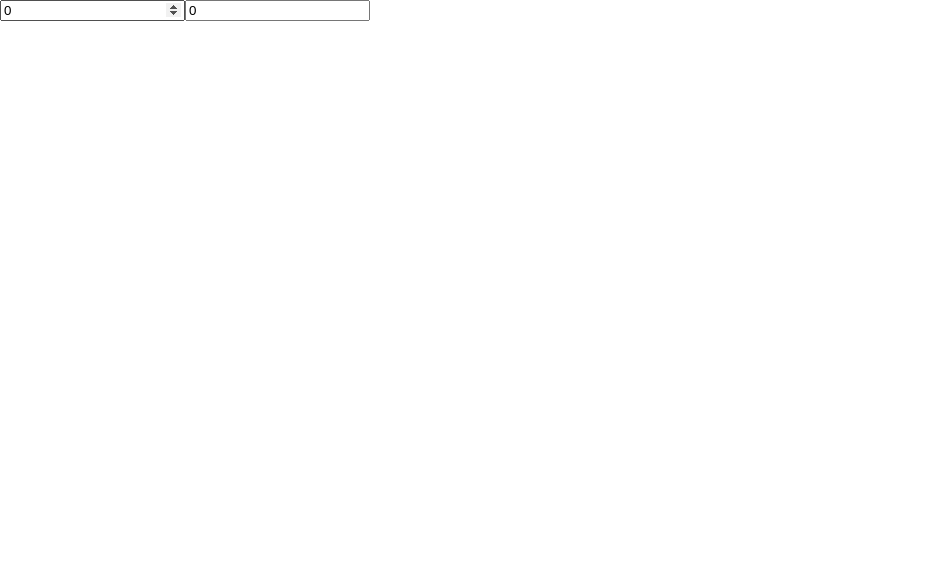
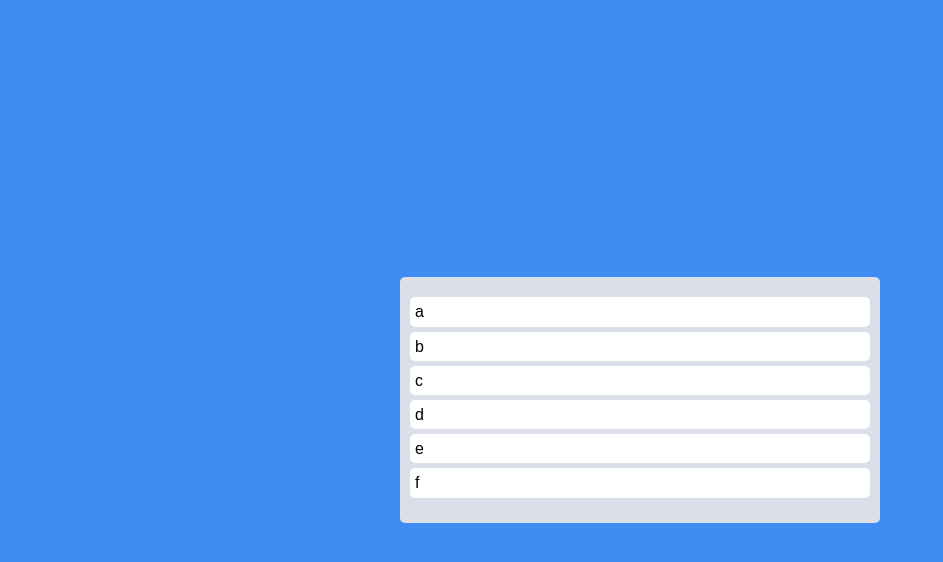
Before and after one commit to moonshadow95/react-masterclass, a React (Create React App) app: page / in a window 1280 px wide. Shown: the top 562 px of the page, without its empty margins (0-943 px from the left). Built offline with nearby package versions, Linux system fonts and the light colour scheme.

Commit message:
Drag and Drop - Beautiful-dnd

```diff
--- a/package.json
+++ b/package.json
@@ -9,6 +9,7 @@
     "apexcharts": "^3.33.1",
     "react": "^17.0.2",
     "react-apexcharts": "^1.3.9",
+    "react-beautiful-dnd": "^13.1.0",
     "react-dom": "^17.0.2",
     "react-helmet-async": "^1.2.2",
     "react-hook-form": "^7.27.1",
@@ -45,6 +46,7 @@
   },
   "devDependencies": {
     "@types/node": "^17.0.18",
+    "@types/react-beautiful-dnd": "^13.1.2",
     "@types/react-dom": "^17.0.11",
     "@types/react-helmet": "^6.1.5",
     "@types/styled-components": "^5.1.22",
--- a/src/App.tsx
+++ b/src/App.tsx
@@ -1,90 +1,76 @@
-import React, {useState} from 'react';
-import {createGlobalStyle} from "styled-components";
+import React from 'react';
+import {DragDropContext, Draggable, Droppable, DropResult} from "react-beautiful-dnd";
+import styled from "styled-components";
 import {useRecoilState, useRecoilValue} from "recoil";
-import {hourSelector, minuteState} from "./atoms";
+import {toDoState} from "./atoms";
 
-const GlobalStyle = createGlobalStyle`
-  @import url('https://fonts.googleapis.com/css2?family=Noto+Sans+KR:wght@500;700&family=Noto+Sans:wght@700&display=swap');
+const Wrapper = styled.div`
+  display: flex;
+  max-width: 480px;
+  width: 100%;
+  margin: 0 auto;
+  justify-content: center;
+  align-items: center;
+  height: 100vh;
+`
 
-  html, body, div, span, applet, object, iframe,
-  h1, h2, h3, h4, h5, h6, p, blockquote, pre,
-  a, abbr, acronym, address, big, cite, code,
-  del, dfn, em, img, ins, kbd, q, s, samp,
-  small, strike, strong, sub, sup, tt, var,
-  b, u, i, center,
-  dl, dt, dd, ol, ul, li,
-  fieldset, form, label, legend,
-  table, caption, tbody, tfoot, thead, tr, th, td,
-  article, aside, canvas, details, embed,
-  figure, figcaption, footer, header, hgroup,
-  menu, nav, output, ruby, section, summary,
-  time, mark, audio, video {
-    margin: 0;
-    padding: 0;
-    border: 0;
-    font-size: 100%;
-    font: inherit;
-    vertical-align: baseline;
-  }
+const Boards = styled.div`
+  display: grid;
+  width: 100%;
+`
 
-  /* HTML5 display-role reset for older browsers */
-  article, aside, details, figcaption, figure,
-  footer, header, hgroup, menu, nav, section {
-    display: block;
-  }
+const Board = styled.div`
+  padding: 20px 10px;
+  border-radius: 5px;
+  background-color: ${props => props.theme.boardColor};
+`
 
-  body {
-    line-height: 1;
-    font-family: 'Noto Sans KR', sans-serif;
-
-    ol, ul {
-      list-style: none;
-    }
-
-    blockquote, q {
-      quotes: none;
-    }
-
-    blockquote:before, blockquote:after,
-    q:before, q:after {
-      content: '';
-      content: none;
-    }
-
-    * {
-      box-sizing: border-box;
-    }
-
-    table {
-      border-collapse: collapse;
-      border-spacing: 0;
-    }
-
-    a {
-      text-decoration: none;
-      color: inherit;
-    }
-  }
+const Card = styled.div`
+  background-color: ${props => props.theme.cardColor};
+  padding: 5px;
+  border-radius: 5px;
+  margin-bottom: 5px;
 `
 
 function App() {
-    const [minutes, setMinutes] = useRecoilState(minuteState)
-    const [hours, setHours] = useRecoilState(hourSelector)
-    const onMinutesChange = (event: React.FormEvent<HTMLInputElement>) => {
-        setMinutes(+event.currentTarget.value)
-    }
-    const onHoursChange = (event: React.FormEvent<HTMLInputElement>) => {
-        setHours(+event.currentTarget.value)
+    const [toDos, setToDos] = useRecoilState(toDoState)
+    // destination 목적지, source 움직인 아이템
+    // source를 삭제하고 destination 위치에 넣는다.
+    const onDragEnd = ({draggableId, destination, source}: DropResult) => {
+        if (!destination) return
+        setToDos(oldToDos => {
+                const toDosCopy = [...oldToDos]
+                // 1) Delete item on source.index
+                toDosCopy.splice(source.index, 1)
+                // 2) Put it back on the destination.index
+                toDosCopy.splice(destination?.index, 0, draggableId)
+                return toDosCopy
+            }
+        )
     }
     return (
         <>
-            <GlobalStyle/>
-            <div>
-                <input type="number" placeholder="Minutes" onChange={onMinutesChange} value={minutes}/>
-                <input type="number" placeholder="Hours" onChange={onHoursChange} value={hours}/>
-            </div>
+            <DragDropContext onDragEnd={onDragEnd}>
+                <Wrapper>
+                    <Boards>
+                        <Droppable droppableId='1'>
+                            {(provided) =>
+                                <Board {...provided.droppableProps} ref={provided.innerRef}>
+                                    {toDos.map((toDo, index) => <Draggable key={toDo} draggableId={toDo} index={index}>
+                                        {(provided) =>
+                                            <Card {...provided.dragHandleProps} {...provided.draggableProps}
+                                                  ref={provided.innerRef}>{toDo}</Card>}
+                                    </Draggable>)}
+                                    {provided.placeholder}
+                                </Board>
+                            }
+                        </Droppable>
+                    </Boards>
+                </Wrapper>
+            </DragDropContext>
         </>
-    );
+    )
+        ;
 }
 
 export default App;
--- a/src/atoms.tsx
+++ b/src/atoms.tsx
@@ -1,18 +1,6 @@
-import {atom, selector} from "recoil";
+import {atom} from "recoil";
 
-export const minuteState = atom({
-    key: 'minutes',
-    default: 0
+export const toDoState = atom({
+    key: "toDo",
+    default: ["a", "b", "c", "d", "e", "f"]
 })
-
-export const hourSelector = selector<number>({
-    key: 'hours',
-    get: ({get}) => {
-        const minutes = get(minuteState)
-        return minutes / 60
-    },
-    set: ({set}, newValue) => {
-        const minutes = +newValue * 60
-        set(minuteState, minutes)
-    }
-})
--- a/src/index.tsx
+++ b/src/index.tsx
@@ -3,12 +3,83 @@ import ReactDOM from 'react-dom';
 import App from './App';
 import {HelmetProvider} from "react-helmet-async";
 import {RecoilRoot} from "recoil";
+import {createGlobalStyle, ThemeProvider} from "styled-components";
+import {theme} from "./theme";
+
+const GlobalStyle = createGlobalStyle`
+  @import url('https://fonts.googleapis.com/css2?family=Noto+Sans+KR:wght@500;700&family=Noto+Sans:wght@700&display=swap');
+
+  html, body, div, span, applet, object, iframe,
+  h1, h2, h3, h4, h5, h6, p, blockquote, pre,
+  a, abbr, acronym, address, big, cite, code,
+  del, dfn, em, img, ins, kbd, q, s, samp,
+  small, strike, strong, sub, sup, tt, var,
+  b, u, i, center,
+  dl, dt, dd, ol, ul, li,
+  fieldset, form, label, legend,
+  table, caption, tbody, tfoot, thead, tr, th, td,
+  article, aside, canvas, details, embed,
+  figure, figcaption, footer, header, hgroup,
+  menu, nav, output, ruby, section, summary,
+  time, mark, audio, video {
+    margin: 0;
+    padding: 0;
+    border: 0;
+    font-size: 100%;
+    font: inherit;
+    vertical-align: baseline;
+  }
+
+  /* HTML5 display-role reset for older browsers */
+  article, aside, details, figcaption, figure,
+  footer, header, hgroup, menu, nav, section {
+    display: block;
+  }
+
+  body {
+    line-height: 1.2;
+    font-family: 'Noto Sans KR', sans-serif;
+    background-color: ${props => props.theme.bgColor};
+    color: black;
+
+    ol, ul {
+      list-style: none;
+    }
+
+    blockquote, q {
+      quotes: none;
+    }
+
+    blockquote:before, blockquote:after,
+    q:before, q:after {
+      content: '';
+      content: none;
+    }
+
+    * {
+      box-sizing: border-box;
+    }
+
+    table {
+      border-collapse: collapse;
+      border-spacing: 0;
+    }
+
+    a {
+      text-decoration: none;
+      color: inherit;
+    }
+  }
+`;
 
 ReactDOM.render(
     <React.StrictMode>
         <RecoilRoot>
             <HelmetProvider>
-                <App/>
+                <ThemeProvider theme={theme}>
+                    <GlobalStyle/>
+                    <App/>
+                </ThemeProvider>
             </HelmetProvider>
         </RecoilRoot>
     </React.StrictMode>,
--- a/src/styled.d.ts
+++ b/src/styled.d.ts
@@ -3,5 +3,9 @@ import 'styled-components';
 
 // and extend them!
 declare module 'styled-components' {
-
+    export interface DefaultTheme {
+        bgColor: string,
+        boardColor: string,
+        cardColor: string,
+    }
 }
--- a/src/theme.ts
+++ b/src/theme.ts
@@ -1,5 +1,7 @@
-import { DefaultTheme } from "styled-components";
+import {DefaultTheme} from "styled-components";
 
 export const theme: DefaultTheme = {
-
+    bgColor: '#3F8CF2',
+    boardColor: '#DADFE9',
+    cardColor: 'white',
 };
```
Also changed, not shown: 1 other file (tests, documents, lock files or other folders).
